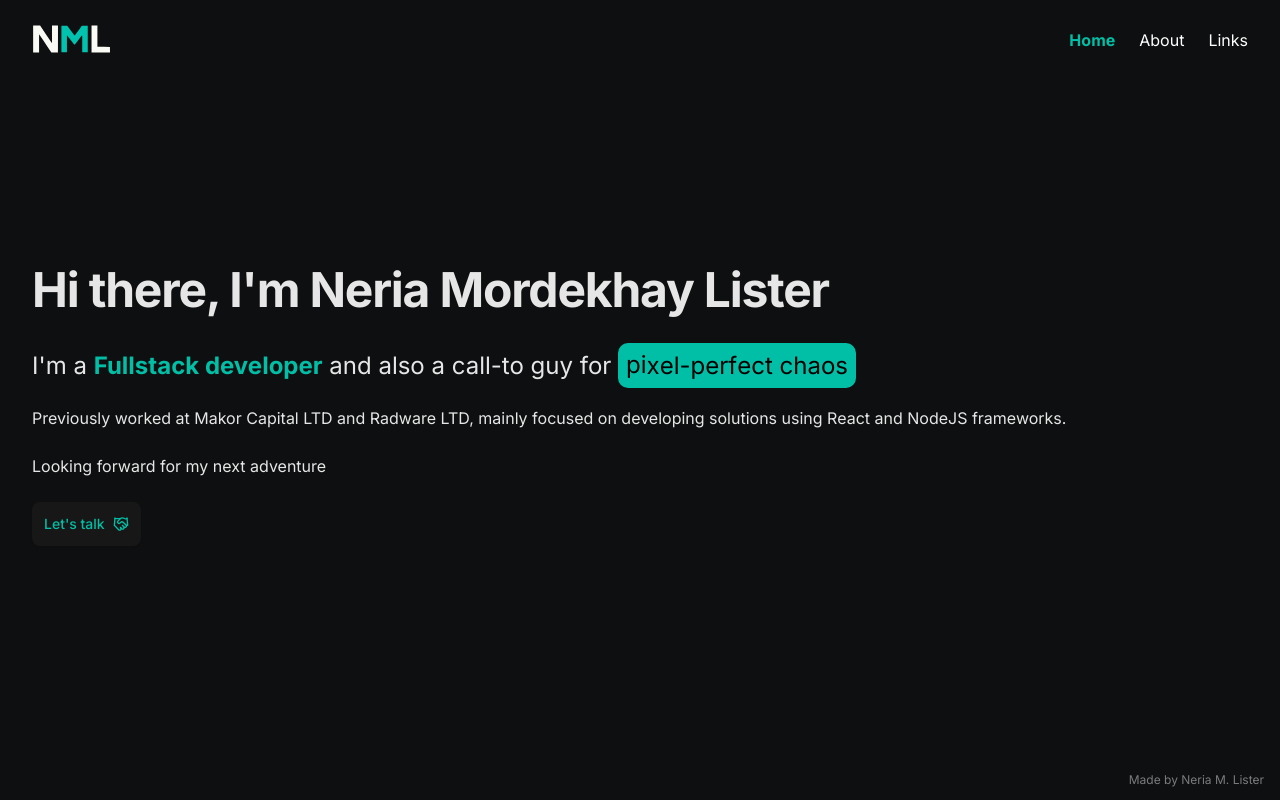
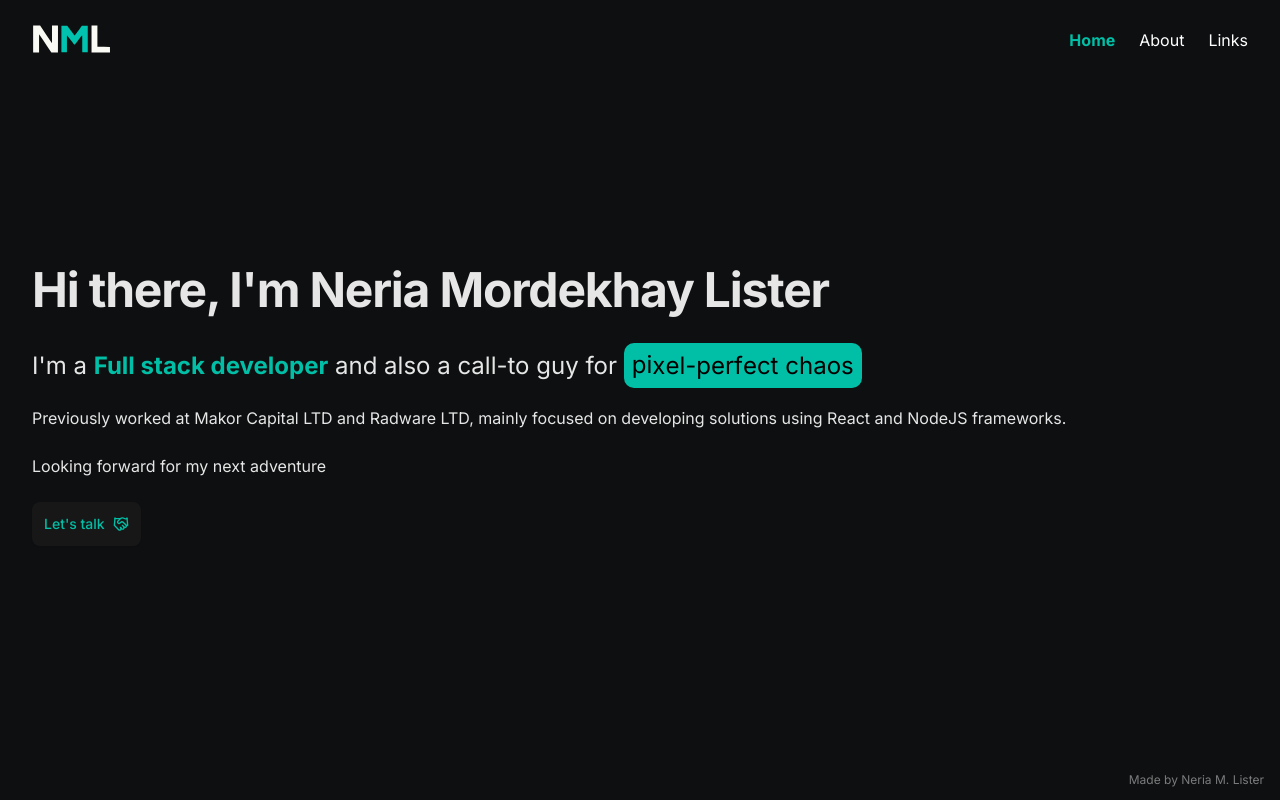
Before and after one commit to Neria28/portfolio, a Next.js app: page / in a window 1280 px wide. Built offline with nearby package versions, Linux system fonts and the light colour scheme.

Commit message:
change home text

```diff
--- a/app/home.tsx
+++ b/app/home.tsx
@@ -31,7 +31,7 @@ const Home = () => {
                     className="font-bold"
                     style={{ color: "var(--primary-color)" }}
                   >
-                    Fullstack developer
+                    Full stack developer
                   </span>{" "}
                   and also a call-to guy for
                 </>
```
